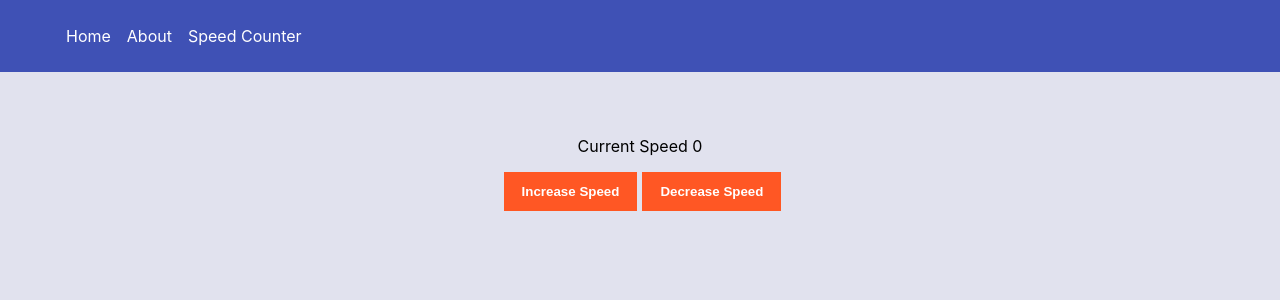
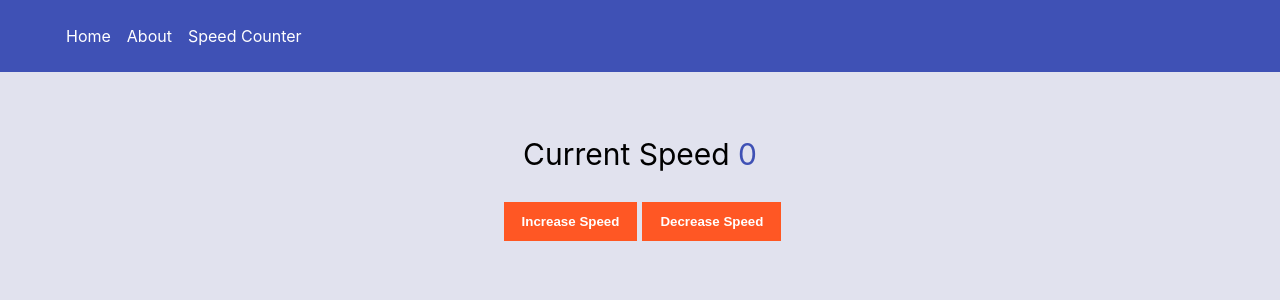
Before and after one commit to MostafaSalama/top-coder-react-challenge-1, a React (Create React App) app: page /speed-counter in a window 1280 px wide. Shown: the top 300 px of the page. Built offline with nearby package versions, Linux system fonts and the light colour scheme.

Commit message:
add style to the main

```diff
--- a/src/components/SpeedCounter.jsx
+++ b/src/components/SpeedCounter.jsx
@@ -1,16 +1,22 @@
-import React from 'react' ;
-import useSpeed from "../hooks/useSpeed";
-import styles from './SpeedCounter.module.css'
-const SpeedCounter = ()=>{
-    const [speed,increase,decrease] = useSpeed();
-    return (
-        <div className={styles.div}>
-            <p>Current Speed <span>{speed}</span></p>
-            <div>
-                <button className={styles.btn} onClick={increase}>Increase Speed</button>
-                <button className={styles.btn} onClick={decrease}>Decrease Speed</button>
-            </div>
-        </div>
-    )
-}
+import React from 'react';
+import useSpeed from '../hooks/useSpeed';
+import styles from './SpeedCounter.module.css';
+const SpeedCounter = () => {
+	const [speed, increase, decrease] = useSpeed();
+	return (
+		<div className={styles.div}>
+			<p className={styles.text}>
+				Current Speed <span className={styles.current_speed}>{speed}</span>
+			</p>
+			<div>
+				<button className={styles.btn} onClick={increase}>
+					Increase Speed
+				</button>
+				<button className={styles.btn} onClick={decrease}>
+					Decrease Speed
+				</button>
+			</div>
+		</div>
+	);
+};
 export default SpeedCounter;
--- a/src/components/SpeedCounter.module.css
+++ b/src/components/SpeedCounter.module.css
@@ -1,6 +1,12 @@
 .div {
     text-align: center;
     margin-top: 4rem;
+}
+.text {
+    font-size: 30px;
+}
+.current_speed {
+    color: #3f51b5;
 }
 .btn {
     cursor: pointer;
```
